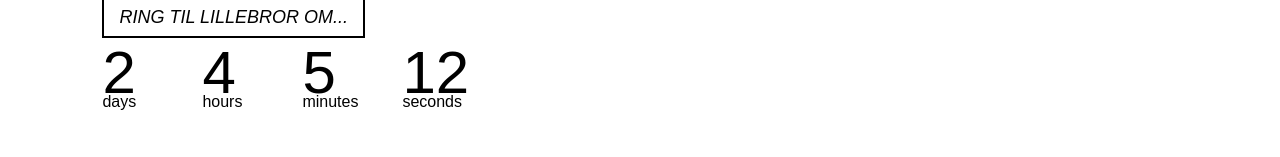
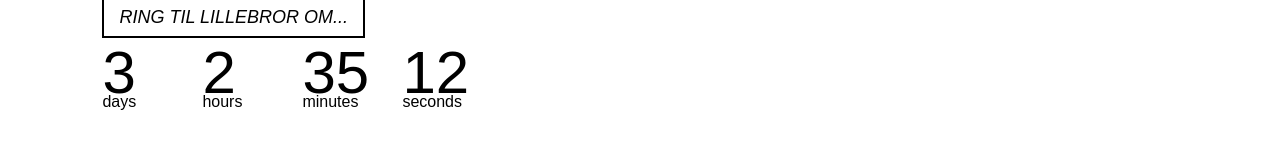
Before and after one commit to MarkS4Ever/Ny, a plain HTML site: page index.html in a window 1280 px wide. Shown: the part 506-663 px from the top of the page. Drawn offline with Linux system fonts and the light colour scheme.

Commit message:
Update index.html

```diff
--- a/index.html
+++ b/index.html
@@ -35,7 +35,7 @@
 </div>
 
 <script>
-    var countDownDate = new Date("Dec 4, 2024 18:30:00").getTime();
+    var countDownDate = new Date("Dec 5, 2024 17:00:00").getTime();
     var x = setInterval(function(){
         var now = new Date().getTime();
         var distance = countDownDate - now
```
